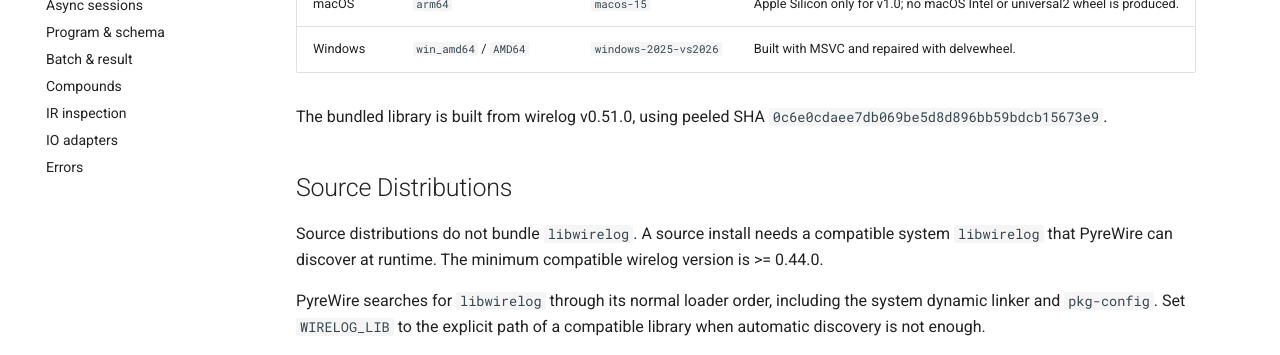
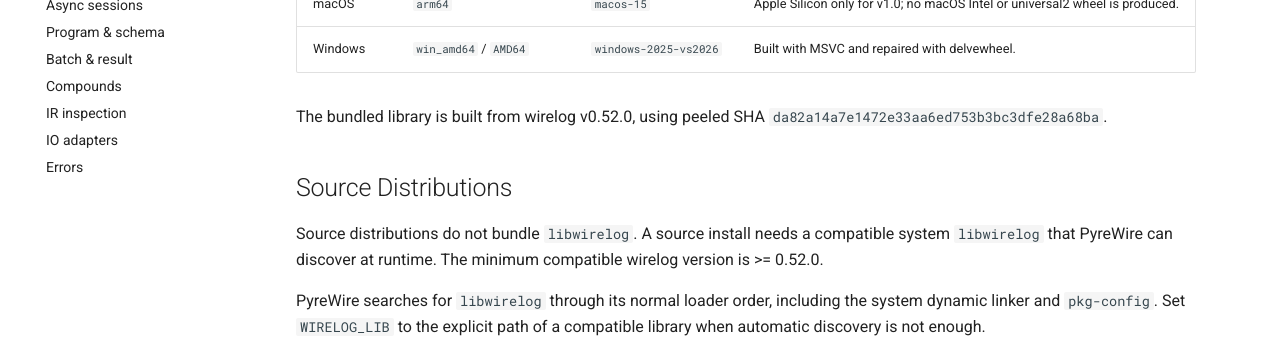
Before and after one commit to semantic-reasoning/PyreWire, an MkDocs documentation site: the page built from docs/support.md, in a window 1280 px wide and 998 px high. Shown: the part 590-945 px from the top of the window. Built offline with MkDocs 1.6.1 and Material for MkDocs 9.7.7, drawn with Linux system fonts in a browser that asks for light colours; comment, search, counter and statistics services are not loaded.

Commit message:
Release 1.0.3: pin wirelog to v0.52.0 (floor and bundled ref)
Raise the runtime wirelog floor (MINIMUM_WIRELOG_VERSION) from 0.44.0 to
0.52.0 and move the bundled/validated wirelog ref from v0.51.0 to v0.52.0
at peeled SHA da82a14a7e1472e33aa6ed753b3bc3dfe28a68ba. Bump PyreWire to
1.0.3.

- _loader.py: MINIMUM_WIRELOG_VERSION -> (0, 52, 0)
- pyproject.toml / ci.yml: WIRELOG_VERSION -> v0.52.0 peeled SHA
- pyproject.toml / __init__.py: version -> 1.0.3
- CHANGELOG, docs/versioning, docs/support: document the floor raise and
  the new bundled ref
- tests: sync release metadata, changelog links, CI default, and the
  versioning/support contracts to the new pins

```diff
--- a/docs/support.md
+++ b/docs/support.md
@@ -19,14 +19,14 @@
 | macOS | `arm64` | `macos-15` | Apple Silicon only for v1.0; no macOS Intel or universal2 wheel is produced. |
 | Windows | `win_amd64` / `AMD64` | `windows-2025-vs2026` | Built with MSVC and repaired with delvewheel. |
 
-The bundled library is built from wirelog v0.51.0, using peeled SHA
-`0c6e0cdaee7db069be5d8d896bb59bdcb15673e9`.
+The bundled library is built from wirelog v0.52.0, using peeled SHA
+`da82a14a7e1472e33aa6ed753b3bc3dfe28a68ba`.
 
 ## Source Distributions
 
 Source distributions do not bundle `libwirelog`. A source install needs
 a compatible system `libwirelog` that PyreWire can discover at runtime.
-The minimum compatible wirelog version is >= 0.44.0.
+The minimum compatible wirelog version is >= 0.52.0.
 
 PyreWire searches for `libwirelog` through its normal loader order,
 including the system dynamic linker and `pkg-config`. Set `WIRELOG_LIB`
--- a/src/pyrewire/__init__.py
+++ b/src/pyrewire/__init__.py
@@ -1,7 +1,7 @@
 # SPDX-License-Identifier: Apache-2.0 OR GPL-3.0-or-later
 """PyreWire - Python wrapper for wirelog declarative dataflow analysis."""
 
-__version__ = "1.0.2"
+__version__ = "1.0.3"
 __author__ = "PyreWire Contributors"
 __license__ = "Apache-2.0 OR GPL-3.0-or-later"
 
```
Also changed, not shown: CHANGELOG.md (+14 -1 lines), docs/versioning.md (+1 -0 lines), pyproject.toml (+5 -5 lines), 7 other files.
